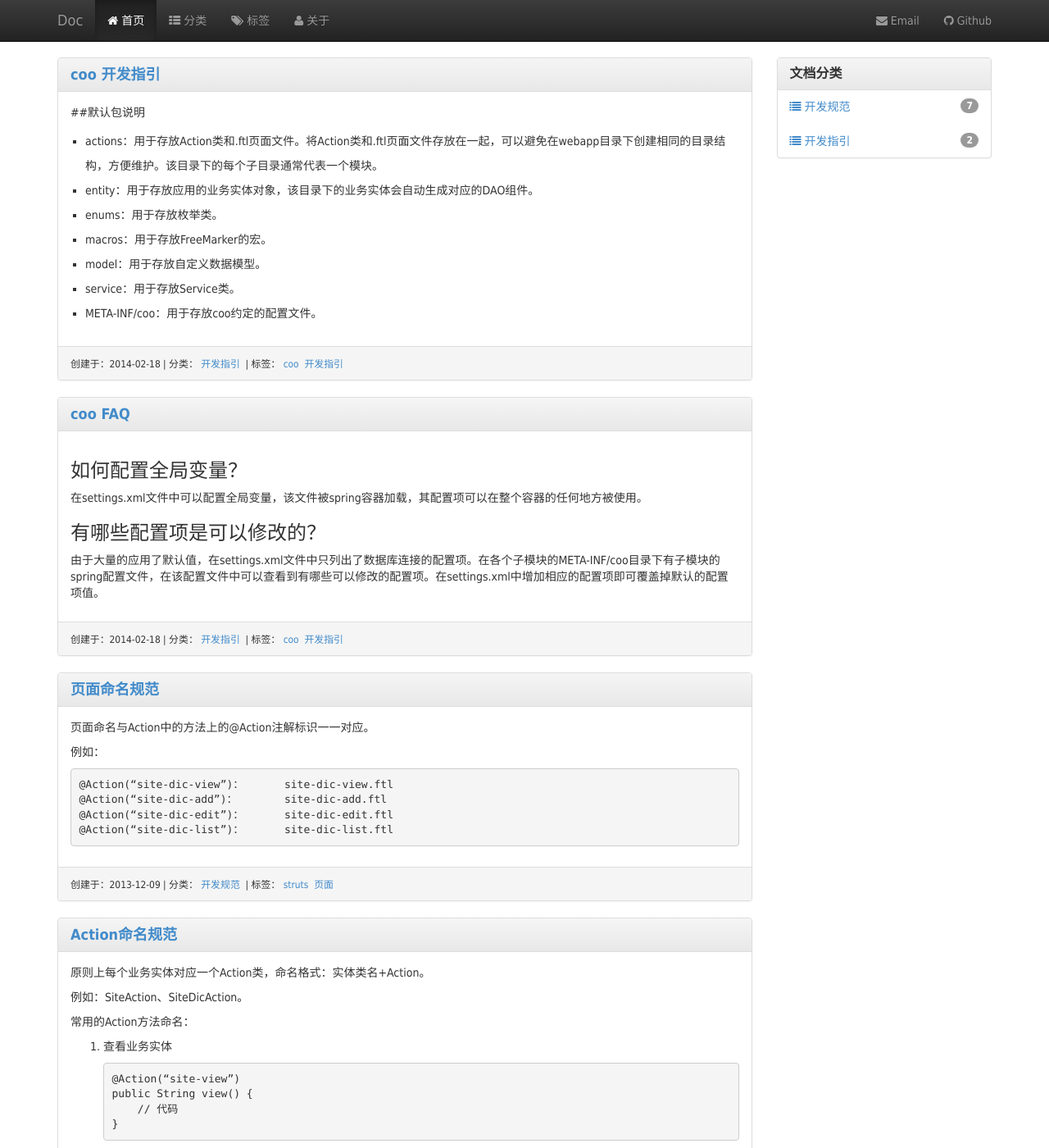
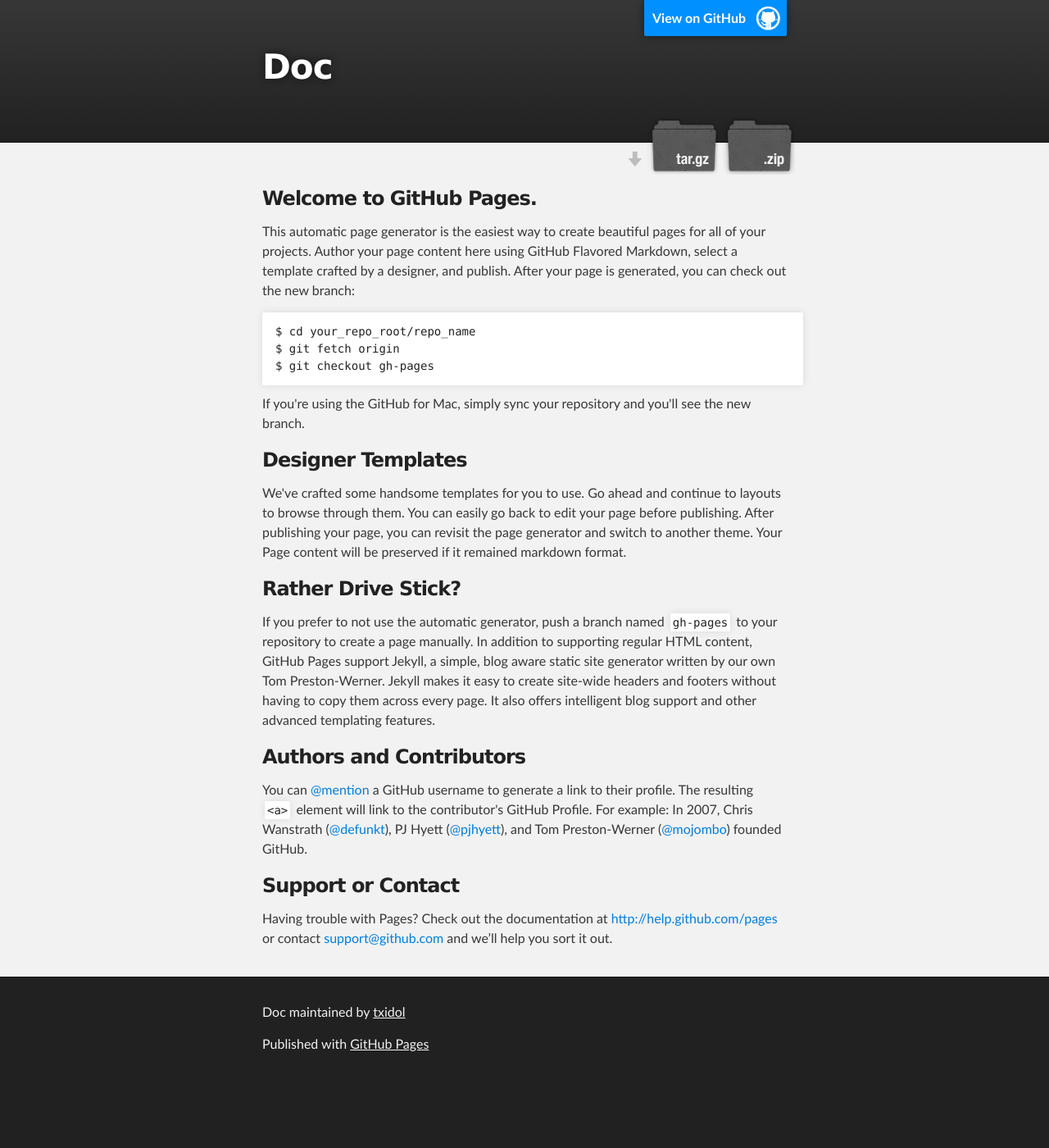
Before and after one commit to txidol/doc, a Jekyll site: the page index.html, which Jekyll copies as it is, in a window 1280 px wide and 1400 px high. Shown: the whole window at 82% size. Built offline with Jekyll 4.4.1, drawn with Linux system fonts in a browser that asks for light colours; nearby versions of some CDN libraries; Markdown is read by kramdown in place of the engine named in the settings; the list of posts is cut into pages by our own code; some of the changed text lies outside the part shown.

Commit message:
Create gh-pages branch via GitHub

```diff
--- a/index.html
+++ b/index.html
@@ -1,61 +1,79 @@
----
-layout: default
-navId: home
----
-<div class="row">
-    <div class="col-md-9" role="main">
-        {% for post in paginator.posts %}
-        <div class="panel panel-default">
-            <div class="panel-heading">
-                <h4>
-                    <a href="{{ site.ctx }}{{ post.url }}">{{ post.title }}</a>
-                </h4>
-            </div>
-            <div class="panel-body">{{ post.excerpt }}</div>
-            <div class="panel-footer">
-                <small>
-                	创建于：{{ post.date | date: "%Y-%m-%d" }}
-                	|
-                	分类：
-                	{% for category in post.categories %}
-                    <a href="{{ site.ctx }}/categories#{{ category }}">{{ category }}</a>&nbsp;
-	                {% endfor %}
-	                |
-                	标签：
-                	{% for tag in post.tags %}
-                    <a href="{{ site.ctx }}/tags#{{ tag }}">{{ tag }}</a>&nbsp;
-	                {% endfor %}
-                </small>
-            </div>
-        </div>
-        {% endfor %}
-        {% if paginator.total_pages > 1 %}
-        <ul class="pagination">
-            {% for page in (1..paginator.total_pages) %}
-                {% if page == paginator.page %}
-                    <li class="active"><span>{{ page }} <span class="sr-only">(current)</span></span></li>
-                {% else %}
-                    <li><a href="{{ site.ctx }}{%if page > 1 %}/page{{ page }}/{% endif %}">{{ page }}</a></li>
-                {% endif %}
-            {% endfor %}
-        </ul>
-        {% endif %}
+<!DOCTYPE html>
+<html>
+
+  <head>
+    <meta charset='utf-8' />
+    <meta http-equiv="X-UA-Compatible" content="chrome=1" />
+    <meta name="description" content="Doc : " />
+
+    <link rel="stylesheet" type="text/css" media="screen" href="stylesheets/stylesheet.css">
+
+    <title>Doc</title>
+  </head>
+
+  <body>
+
+    <!-- HEADER -->
+    <div id="header_wrap" class="outer">
+        <header class="inner">
+          <a id="forkme_banner" href="https://github.com/txidol/doc">View on GitHub</a>
+
+          <h1 id="project_title">Doc</h1>
+          <h2 id="project_tagline"></h2>
+
+            <section id="downloads">
+              <a class="zip_download_link" href="https://github.com/txidol/doc/zipball/master">Download this project as a .zip file</a>
+              <a class="tar_download_link" href="https://github.com/txidol/doc/tarball/master">Download this project as a tar.gz file</a>
+            </section>
+        </header>
     </div>
-    <div class="col-md-3">
-        <div class="panel panel-default">
-            <div class="panel-heading">
-                <h3 class="panel-title">文档分类</h3>
-            </div>
-            <ul class="nav nav-pills nav-stacked">
-                {% for category in site.categories %}
-                <li>
-                    <a href="{{ site.ctx }}/categories#{{ category[0] }}">
-                        <span class="badge pull-right">{{ category[1].size }}</span>
-                        <i class="fa fa-list"></i>&nbsp;{{ category[0] }}
-                    </a>
-                </li>
-                {% endfor %}
-            </ul>
-        </div>
+
+    <!-- MAIN CONTENT -->
+    <div id="main_content_wrap" class="outer">
+      <section id="main_content" class="inner">
+        <h3>
+<a name="welcome-to-github-pages" class="anchor" href="#welcome-to-github-pages"><span class="octicon octicon-link"></span></a>Welcome to GitHub Pages.</h3>
+
+<p>This automatic page generator is the easiest way to create beautiful pages for all of your projects. Author your page content here using GitHub Flavored Markdown, select a template crafted by a designer, and publish. After your page is generated, you can check out the new branch:</p>
+
+<pre><code>$ cd your_repo_root/repo_name
+$ git fetch origin
+$ git checkout gh-pages
+</code></pre>
+
+<p>If you're using the GitHub for Mac, simply sync your repository and you'll see the new branch.</p>
+
+<h3>
+<a name="designer-templates" class="anchor" href="#designer-templates"><span class="octicon octicon-link"></span></a>Designer Templates</h3>
+
+<p>We've crafted some handsome templates for you to use. Go ahead and continue to layouts to browse through them. You can easily go back to edit your page before publishing. After publishing your page, you can revisit the page generator and switch to another theme. Your Page content will be preserved if it remained markdown format.</p>
+
+<h3>
+<a name="rather-drive-stick" class="anchor" href="#rather-drive-stick"><span class="octicon octicon-link"></span></a>Rather Drive Stick?</h3>
+
+<p>If you prefer to not use the automatic generator, push a branch named <code>gh-pages</code> to your repository to create a page manually. In addition to supporting regular HTML content, GitHub Pages support Jekyll, a simple, blog aware static site generator written by our own Tom Preston-Werner. Jekyll makes it easy to create site-wide headers and footers without having to copy them across every page. It also offers intelligent blog support and other advanced templating features.</p>
+
+<h3>
+<a name="authors-and-contributors" class="anchor" href="#authors-and-contributors"><span class="octicon octicon-link"></span></a>Authors and Contributors</h3>
+
+<p>You can <a href="https://github.com/blog/821" class="user-mention">@mention</a> a GitHub username to generate a link to their profile. The resulting <code>&lt;a&gt;</code> element will link to the contributor's GitHub Profile. For example: In 2007, Chris Wanstrath (<a href="https://github.com/defunkt" class="user-mention">@defunkt</a>), PJ Hyett (<a href="https://github.com/pjhyett" class="user-mention">@pjhyett</a>), and Tom Preston-Werner (<a href="https://github.com/mojombo" class="user-mention">@mojombo</a>) founded GitHub.</p>
+
+<h3>
+<a name="support-or-contact" class="anchor" href="#support-or-contact"><span class="octicon octicon-link"></span></a>Support or Contact</h3>
+
+<p>Having trouble with Pages? Check out the documentation at <a href="http://help.github.com/pages">http://help.github.com/pages</a> or contact <a href="mailto:support@github.com">support@github.com</a> and we’ll help you sort it out.</p>
+      </section>
     </div>
-</div>
+
+    <!-- FOOTER  -->
+    <div id="footer_wrap" class="outer">
+      <footer class="inner">
+        <p class="copyright">Doc maintained by <a href="https://github.com/txidol">txidol</a></p>
+        <p>Published with <a href="http://pages.github.com">GitHub Pages</a></p>
+      </footer>
+    </div>
+
+
+
+  </body>
+</html>
--- /dev/null
+++ b/javascripts/main.js
@@ -0,0 +1 @@
+console.log('This would be the main JS file.');
--- /dev/null
+++ b/stylesheets/pygment_trac.css
@@ -0,0 +1,70 @@
+.highlight .hll { background-color: #ffffcc }
+.highlight  { background: #f0f3f3; }
+.highlight .c { color: #0099FF; font-style: italic } /* Comment */
+.highlight .err { color: #AA0000; background-color: #FFAAAA } /* Error */
+.highlight .k { color: #006699; font-weight: bold } /* Keyword */
+.highlight .o { color: #555555 } /* Operator */
+.highlight .cm { color: #0099FF; font-style: italic } /* Comment.Multiline */
+.highlight .cp { color: #009999 } /* Comment.Preproc */
+.highlight .c1 { color: #0099FF; font-style: italic } /* Comment.Single */
+.highlight .cs { color: #0099FF; font-weight: bold; font-style: italic } /* Comment.Special */
+.highlight .gd { background-color: #FFCCCC; border: 1px solid #CC0000 } /* Generic.Deleted */
+.highlight .ge { font-style: italic } /* Generic.Emph */
+.highlight .gr { color: #FF0000 } /* Generic.Error */
+.highlight .gh { color: #003300; font-weight: bold } /* Generic.Heading */
+.highlight .gi { background-color: #CCFFCC; border: 1px solid #00CC00 } /* Generic.Inserted */
+.highlight .go { color: #AAAAAA } /* Generic.Output */
+.highlight .gp { color: #000099; font-weight: bold } /* Generic.Prompt */
+.highlight .gs { font-weight: bold } /* Generic.Strong */
+.highlight .gu { color: #003300; font-weight: bold } /* Generic.Subheading */
+.highlight .gt { color: #99CC66 } /* Generic.Traceback */
+.highlight .kc { color: #006699; font-weight: bold } /* Keyword.Constant */
+.highlight .kd { color: #006699; font-weight: bold } /* Keyword.Declaration */
+.highlight .kn { color: #006699; font-weight: bold } /* Keyword.Namespace */
+.highlight .kp { color: #006699 } /* Keyword.Pseudo */
+.highlight .kr { color: #006699; font-weight: bold } /* Keyword.Reserved */
+.highlight .kt { color: #007788; font-weight: bold } /* Keyword.Type */
+.highlight .m { color: #FF6600 } /* Literal.Number */
+.highlight .s { color: #CC3300 } /* Literal.String */
+.highlight .na { color: #330099 } /* Name.Attribute */
+.highlight .nb { color: #336666 } /* Name.Builtin */
+.highlight .nc { color: #00AA88; font-weight: bold } /* Name.Class */
+.highlight .no { color: #336600 } /* Name.Constant */
+.highlight .nd { color: #9999FF } /* Name.Decorator */
+.highlight .ni { color: #999999; font-weight: bold } /* Name.Entity */
+.highlight .ne { color: #CC0000; font-weight: bold } /* Name.Exception */
+.highlight .nf { color: #CC00FF } /* Name.Function */
+.highlight .nl { color: #9999FF } /* Name.Label */
+.highlight .nn { color: #00CCFF; font-weight: bold } /* Name.Namespace */
+.highlight .nt { color: #330099; font-weight: bold } /* Name.Tag */
+.highlight .nv { color: #003333 } /* Name.Variable */
+.highlight .ow { color: #000000; font-weight: bold } /* Operator.Word */
+.highlight .w { color: #bbbbbb } /* Text.Whitespace */
+.highlight .mf { color: #FF6600 } /* Literal.Number.Float */
+.highlight .mh { color: #FF6600 } /* Literal.Number.Hex */
+.highlight .mi { color: #FF6600 } /* Literal.Number.Integer */
+.highlight .mo { color: #FF6600 } /* Literal.Number.Oct */
+.highlight .sb { color: #CC3300 } /* Literal.String.Backtick */
+.highlight .sc { color: #CC3300 } /* Literal.String.Char */
+.highlight .sd { color: #CC3300; font-style: italic } /* Literal.String.Doc */
+.highlight .s2 { color: #CC3300 } /* Literal.String.Double */
+.highlight .se { color: #CC3300; font-weight: bold } /* Literal.String.Escape */
+.highlight .sh { color: #CC3300 } /* Literal.String.Heredoc */
+.highlight .si { color: #AA0000 } /* Literal.String.Interpol */
+.highlight .sx { color: #CC3300 } /* Literal.String.Other */
+.highlight .sr { color: #33AAAA } /* Literal.String.Regex */
+.highlight .s1 { color: #CC3300 } /* Literal.String.Single */
+.highlight .ss { color: #FFCC33 } /* Literal.String.Symbol */
+.highlight .bp { color: #336666 } /* Name.Builtin.Pseudo */
+.highlight .vc { color: #003333 } /* Name.Variable.Class */
+.highlight .vg { color: #003333 } /* Name.Variable.Global */
+.highlight .vi { color: #003333 } /* Name.Variable.Instance */
+.highlight .il { color: #FF6600 } /* Literal.Number.Integer.Long */
+
+.type-csharp .highlight .k { color: #0000FF }
+.type-csharp .highlight .kt { color: #0000FF }
+.type-csharp .highlight .nf { color: #000000; font-weight: normal }
+.type-csharp .highlight .nc { color: #2B91AF }
+.type-csharp .highlight .nn { color: #000000 }
+.type-csharp .highlight .s { color: #A31515 }
+.type-csharp .highlight .sc { color: #A31515 }
--- /dev/null
+++ b/stylesheets/stylesheet.css
@@ -0,0 +1,423 @@
+/*******************************************************************************
+Slate Theme for GitHub Pages
+by Jason Costello, @jsncostello
+*******************************************************************************/
+
+@import url(pygment_trac.css);
+
+/*******************************************************************************
+MeyerWeb Reset
+*******************************************************************************/
+
+html, body, div, span, applet, object, iframe,
+h1, h2, h3, h4, h5, h6, p, blockquote, pre,
+a, abbr, acronym, address, big, cite, code,
+del, dfn, em, img, ins, kbd, q, s, samp,
+small, strike, strong, sub, sup, tt, var,
+b, u, i, center,
+dl, dt, dd, ol, ul, li,
+fieldset, form, label, legend,
+table, caption, tbody, tfoot, thead, tr, th, td,
+article, aside, canvas, details, embed,
+figure, figcaption, footer, header, hgroup,
+menu, nav, output, ruby, section, summary,
+time, mark, audio, video {
+  margin: 0;
+  padding: 0;
+  border: 0;
+  font: inherit;
+  vertical-align: baseline;
+}
+
+/* HTML5 display-role reset for older browsers */
+article, aside, details, figcaption, figure,
+footer, header, hgroup, menu, nav, section {
+  display: block;
+}
+
+ol, ul {
+  list-style: none;
+}
+
+table {
+  border-collapse: collapse;
+  border-spacing: 0;
+}
+
+/*******************************************************************************
+Theme Styles
+*******************************************************************************/
+
+body {
+  box-sizing: border-box;
+  color:#373737;
+  background: #212121;
+  font-size: 16px;
+  font-family: 'Myriad Pro', Calibri, Helvetica, Arial, sans-serif;
+  line-height: 1.5;
+  -webkit-font-smoothing: antialiased;
+}
+
+h1, h2, h3, h4, h5, h6 {
+  margin: 10px 0;
+  font-weight: 700;
+  color:#222222;
+  font-family: 'Lucida Grande', 'Calibri', Helvetica, Arial, sans-serif;
+  letter-spacing: -1px;
+}
+
+h1 {
+  font-size: 36px;
+  font-weight: 700;
+}
+
+h2 {
+  padding-bottom: 10px;
+  font-size: 32px;
+  background: url('../images/bg_hr.png') repeat-x bottom;
+}
+
+h3 {
+  font-size: 24px;
+}
+
+h4 {
+  font-size: 21px;
+}
+
+h5 {
+  font-size: 18px;
+}
+
+h6 {
+  font-size: 16px;
+}
+
+p {
+  margin: 10px 0 15px 0;
+}
+
+footer p {
+  color: #f2f2f2;
+}
+
+a {
+  text-decoration: none;
+  color: #007edf;
+  text-shadow: none;
+
+  transition: color 0.5s ease;
+  transition: text-shadow 0.5s ease;
+  -webkit-transition: color 0.5s ease;
+  -webkit-transition: text-shadow 0.5s ease;
+  -moz-transition: color 0.5s ease;
+  -moz-transition: text-shadow 0.5s ease;
+  -o-transition: color 0.5s ease;
+  -o-transition: text-shadow 0.5s ease;
+  -ms-transition: color 0.5s ease;
+  -ms-transition: text-shadow 0.5s ease;
+}
+
+a:hover, a:focus {text-decoration: underline;}
+
+footer a {
+  color: #F2F2F2;
+  text-decoration: underline;
+}
+
+em {
+  font-style: italic;
+}
+
+strong {
+  font-weight: bold;
+}
+
+img {
+  position: relative;
+  margin: 0 auto;
+  max-width: 739px;
+  padding: 5px;
+  margin: 10px 0 10px 0;
+  border: 1px solid #ebebeb;
+
+  box-shadow: 0 0 5px #ebebeb;
+  -webkit-box-shadow: 0 0 5px #ebebeb;
+  -moz-box-shadow: 0 0 5px #ebebeb;
+  -o-box-shadow: 0 0 5px #ebebeb;
+  -ms-box-shadow: 0 0 5px #ebebeb;
+}
+
+p img {
+  display: inline;
+  margin: 0;
+  padding: 0;
+  vertical-align: middle;
+  text-align: center;
+  border: none;
+}
+
+pre, code {
+  width: 100%;
+  color: #222;
+  background-color: #fff;
+
+  font-family: Monaco, "Bitstream Vera Sans Mono", "Lucida Console", Terminal, monospace;
+  font-size: 14px;
+
+  border-radius: 2px;
+  -moz-border-radius: 2px;
+  -webkit-border-radius: 2px;
+}
+
+pre {
+  width: 100%;
+  padding: 10px;
+  box-shadow: 0 0 10px rgba(0,0,0,.1);
+  overflow: auto;
+}
+
+code {
+  padding: 3px;
+  margin: 0 3px;
+  box-shadow: 0 0 10px rgba(0,0,0,.1);
+}
+
+pre code {
+  display: block;
+  box-shadow: none;
+}
+
+blockquote {
+  color: #666;
+  margin-bottom: 20px;
+  padding: 0 0 0 20px;
+  border-left: 3px solid #bbb;
+}
+
+
+ul, ol, dl {
+  margin-bottom: 15px
+}
+
+ul {
+  list-style: inside;
+  padding-left: 20px;
+}
+
+ol {
+  list-style: decimal inside;
+  padding-left: 20px;
+}
+
+dl dt {
+  font-weight: bold;
+}
+
+dl dd {
+  padding-left: 20px;
+  font-style: italic;
+}
+
+dl p {
+  padding-left: 20px;
+  font-style: italic;
+}
+
+hr {
+  height: 1px;
+  margin-bottom: 5px;
+  border: none;
+  background: url('../images/bg_hr.png') repeat-x center;
+}
+
+table {
+  border: 1px solid #373737;
+  margin-bottom: 20px;
+  text-align: left;
+ }
+
+th {
+  font-family: 'Lucida Grande', 'Helvetica Neue', Helvetica, Arial, sans-serif;
+  padding: 10px;
+  background: #373737;
+  color: #fff;
+ }
+
+td {
+  padding: 10px;
+  border: 1px solid #373737;
+ }
+
+form {
+  background: #f2f2f2;
+  padding: 20px;
+}
+
+/*******************************************************************************
+Full-Width Styles
+*******************************************************************************/
+
+.outer {
+  width: 100%;
+}
+
+.inner {
+  position: relative;
+  max-width: 640px;
+  padding: 20px 10px;
+  margin: 0 auto;
+}
+
+#forkme_banner {
+  display: block;
+  position: absolute;
+  top:0;
+  right: 10px;
+  z-index: 10;
+  padding: 10px 50px 10px 10px;
+  color: #fff;
+  background: url('../images/blacktocat.png') #0090ff no-repeat 95% 50%;
+  font-weight: 700;
+  box-shadow: 0 0 10px rgba(0,0,0,.5);
+  border-bottom-left-radius: 2px;
+  border-bottom-right-radius: 2px;
+}
+
+#header_wrap {
+  background: #212121;
+  background: -moz-linear-gradient(top, #373737, #212121);
+  background: -webkit-linear-gradient(top, #373737, #212121);
+  background: -ms-linear-gradient(top, #373737, #212121);
+  background: -o-linear-gradient(top, #373737, #212121);
+  background: linear-gradient(top, #373737, #212121);
+}
+
+#header_wrap .inner {
+  padding: 50px 10px 30px 10px;
+}
+
+#project_title {
+  margin: 0;
+  color: #fff;
+  font-size: 42px;
+  font-weight: 700;
+  text-shadow: #111 0px 0px 10px;
+}
+
+#project_tagline {
+  color: #fff;
+  font-size: 24px;
+  font-weight: 300;
+  background: none;
+  text-shadow: #111 0px 0px 10px;
+}
+
+#downloads {
+  position: absolute;
+  width: 210px;
+  z-index: 10;
+  bottom: -40px;
+  right: 0;
+  height: 70px;
+  background: url('../images/icon_download.png') no-repeat 0% 90%;
+}
+
+.zip_download_link {
+  display: block;
+  float: right;
+  width: 90px;
+  height:70px;
+  text-indent: -5000px;
+  overflow: hidden;
+  background: url(../images/sprite_download.png) no-repeat bottom left;
+}
+
+.tar_download_link {
+  display: block;
+  float: right;
+  width: 90px;
+  height:70px;
+  text-indent: -5000px;
+  overflow: hidden;
+  background: url(../images/sprite_download.png) no-repeat bottom right;
+  margin-left: 10px;
+}
+
+.zip_download_link:hover {
+  background: url(../images/sprite_download.png) no-repeat top left;
+}
+
+.tar_download_link:hover {
+  background: url(../images/sprite_download.png) no-repeat top right;
+}
+
+#main_content_wrap {
+  background: #f2f2f2;
+  border-top: 1px solid #111;
+  border-bottom: 1px solid #111;
+}
+
+#main_content {
+  padding-top: 40px;
+}
+
+#footer_wrap {
+  background: #212121;
+}
+
+
+
+/*******************************************************************************
+Small Device Styles
+*******************************************************************************/
+
+@media screen and (max-width: 480px) {
+  body {
+    font-size:14px;
+  }
+
+  #downloads {
+    display: none;
+  }
+
+  .inner {
+    min-width: 320px;
+    max-width: 480px;
+  }
+
+  #project_title {
+  font-size: 32px;
+  }
+
+  h1 {
+    font-size: 28px;
+  }
+
+  h2 {
+    font-size: 24px;
+  }
+
+  h3 {
+    font-size: 21px;
+  }
+
+  h4 {
+    font-size: 18px;
+  }
+
+  h5 {
+    font-size: 14px;
+  }
+
+  h6 {
+    font-size: 12px;
+  }
+
+  code, pre {
+    min-width: 320px;
+    max-width: 480px;
+    font-size: 11px;
+  }
+
+}
```
Also changed, not shown: params.json (added, +1 -0 lines), images/bg_hr.png (added), images/blacktocat.png (added), images/icon_download.png (added), images/sprite_download.png (added).
